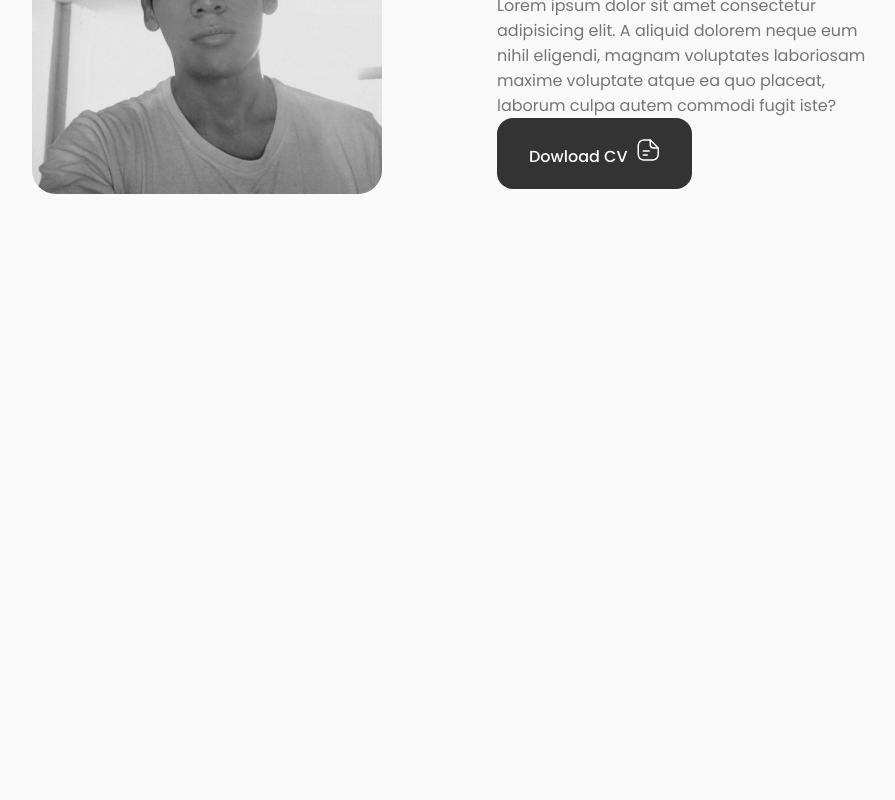
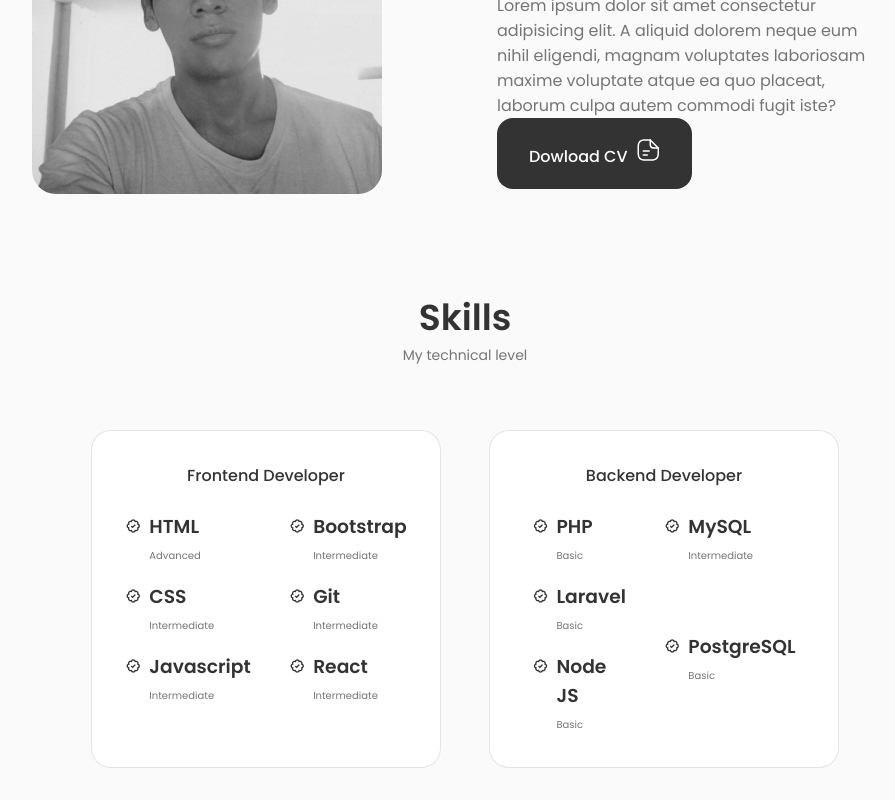
Before and after one commit to CassChris/Portfolio, a React (Vite) app: page / in a window 1280 px wide. Shown: the part 1058-1858 px from the top of the page, without its empty margins (175-1070 px from the left). Before the commit the page ends 1252 px from the top, so only its background shows below. Built offline with nearby package versions, Linux system fonts and the light colour scheme.

Commit message:
añadiendo seccion skills

```diff
--- a/src/App.jsx
+++ b/src/App.jsx
@@ -3,6 +3,7 @@
 import About from "./components/about/About";
 import Header from "./components/header/Header";
 import Home from "./components/home/Home";
+import Skills from "./components/skills/Skills";
 
 function App() {
   return (
@@ -11,6 +12,7 @@
       <main className="main">
         <Home />
         <About />
+        <Skills />
       </main>
     </div>
   );
--- /dev/null
+++ b/src/components/skills/Backend.jsx
@@ -0,0 +1,63 @@
+import React from 'react'
+
+const Backend = () => {
+  return (
+    <div className="skills__content">
+    <h3 className="skills__title">Backend Developer</h3>
+
+    <div className="skills__box">
+        <div className="skills__group">
+            <div className="skills__data">
+            <i className='bx bx-badge-check' ></i>
+
+            <div>
+                <h3 className="skills name">PHP</h3>
+                <span className="skills__level">Basic</span>
+            </div>
+            </div>
+
+            <div className="skills__data">
+            <i className='bx bx-badge-check' ></i>
+
+            <div>
+                <h3 className="skills name">Laravel</h3>
+                <span className="skills__level">Basic</span>
+            </div>
+            </div>
+
+            <div className="skills__data">
+            <i className='bx bx-badge-check' ></i>
+
+            <div>
+                <h3 className="skills name">Node JS</h3>
+                <span className="skills__level">Basic</span>
+            </div>
+            </div>
+        </div>
+
+        <div className="skills__group">
+            <div className="skills__data">
+            <i className='bx bx-badge-check' ></i>
+
+            <div>
+                <h3 className="skills name">MySQL</h3>
+                <span className="skills__level">Intermediate</span>
+            </div>
+            </div>
+
+            <div className="skills__data">
+            <i className='bx bx-badge-check' ></i>
+
+            <div>
+                <h3 className="skills name">PostgreSQL</h3>
+                <span className="skills__level">Basic</span>
+            </div>
+            </div>
+
+        </div>
+    </div>
+</div>
+  )
+}
+
+export default Backend
--- /dev/null
+++ b/src/components/skills/Frontend.jsx
@@ -0,0 +1,71 @@
+import React from 'react'
+
+const Frontend = () => {
+  return (
+    <div className="skills__content">
+        <h3 className="skills__title">Frontend Developer</h3>
+
+        <div className="skills__box">
+            <div className="skills__group">
+                <div className="skills__data">
+                <i className='bx bx-badge-check' ></i>
+
+                <div>
+                    <h3 className="skills name">HTML</h3>
+                    <span className="skills__level">Advanced</span>
+                </div>
+                </div>
+
+                <div className="skills__data">
+                <i className='bx bx-badge-check' ></i>
+
+                <div>
+                    <h3 className="skills name">CSS</h3>
+                    <span className="skills__level">Intermediate</span>
+                </div>
+                </div>
+
+                <div className="skills__data">
+                <i className='bx bx-badge-check' ></i>
+
+                <div>
+                    <h3 className="skills name">Javascript</h3>
+                    <span className="skills__level">Intermediate</span>
+                </div>
+                </div>
+            </div>
+
+            <div className="skills__group">
+                <div className="skills__data">
+                <i className='bx bx-badge-check' ></i>
+
+                <div>
+                    <h3 className="skills name">Bootstrap</h3>
+                    <span className="skills__level">Intermediate</span>
+                </div>
+                </div>
+
+                <div className="skills__data">
+                <i className='bx bx-badge-check' ></i>
+
+                <div>
+                    <h3 className="skills name">Git</h3>
+                    <span className="skills__level">Intermediate</span>
+                </div>
+                </div>
+
+                <div className="skills__data">
+                <i className='bx bx-badge-check' ></i>
+
+                <div>
+                    <h3 className="skills name">React</h3>
+                    <span className="skills__level">Intermediate</span>
+                </div>
+                </div>
+            </div>
+        </div>
+    </div>
+  )
+}
+
+export default Frontend
--- /dev/null
+++ b/src/components/skills/Skills.jsx
@@ -0,0 +1,20 @@
+import React from 'react'
+import './skills.css';
+import FrontEnd from './Frontend';
+import BackEnd from './Backend';
+
+const Skills = () => {
+  return (
+    <section className="skills section" id="skills">
+        <h2 className="section__title">Skills</h2>
+        <span className="section__subtitle">My technical level</span>
+
+        <div className="skills__container container grid">
+            <FrontEnd />
+            <BackEnd />
+        </div>
+    </section>
+  )
+}
+
+export default Skills
--- /dev/null
+++ b/src/components/skills/skills.css
@@ -0,0 +1,91 @@
+.skills__container{
+    grid-template-columns: repeat(2,350px);
+    column-gap: 3rem;
+    justify-content: center;
+}
+
+.skills__content{
+    background-color: var(--container-color);
+    border: 1px solid rgba(0, 0, 0, 0.1);
+    padding: 2rem 4rem;
+    border-radius: 1.25rem;
+}
+
+.skills__title{
+    font-size: var(--normal-font-size);
+    font-weight: var(--font-medium);
+    text-align: center;
+    margin-bottom: var(--mb-1-5);
+}
+
+.skills__box{
+    display: flex;
+    justify-content: center;
+    column-gap: 2.4rem;
+}
+
+.skills__group{
+    display: grid;
+    align-items: flex-start;
+    row-gap: 1rem;
+}
+
+.skills__data{
+    display: flex;
+    align-items: baseline;
+    column-gap: 0.5rem;
+}
+
+.skills .bx-badge-check{
+    font-size: 1rem;
+    color: var(--title-color);
+}
+
+.skills__name{
+    font-size: var(--normal-font-size);
+    font-weight: var(--font-medium);
+    line-height: 18px;
+}
+
+.skills__level{
+    font-size: var(--tiny-font-size);
+}
+
+
+/*=============== BREAKPOINTS ===============*/
+/* For large devices */
+@media screen and (max-width: 992px) {
+    .skills__container{
+        grid-template-columns: max-content;
+        row-gap: 2rem;
+    }
+  }
+
+  @media screen and (max-width: 576px) {
+    .skills__container{
+        grid-template-columns: 1fr;
+    }
+
+    .skills__content{
+        padding: 1.5rem;
+    }
+}
+
+  /* For small devices */
+  @media screen and (max-width: 350px) {
+    .skills__box{
+        column-gap: 1.25rem;
+    }
+
+    .skills__name{
+        font-size: var(--small-font-size);
+    }
+
+    .skills__box{
+        flex-direction: column;
+    }
+
+    .skills__data{
+        padding-left: 1rem;
+    }
+  }
```
